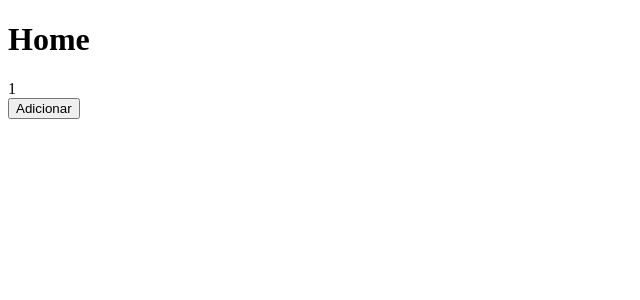
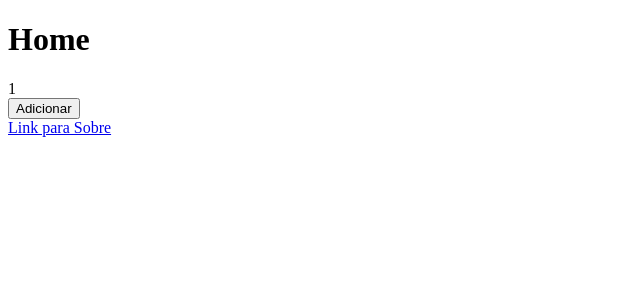
Before and after one commit to josebruno2020/next-js, a Next.js app: page / in a window 1280 px wide. Shown: the top 300 px of the page, without its empty margins (0-640 px from the left). Built offline with nearby package versions, Linux system fonts and the light colour scheme.

Commit message:
pagina sobre

```diff
--- a/pages/index.jsx
+++ b/pages/index.jsx
@@ -1,3 +1,4 @@
+import Link from 'next/link';
 import {useState} from 'react';
 
 function Home(){
@@ -5,6 +6,9 @@ function Home(){
     <div>
       <h1>Home</h1>
       <Contador />
+      <Link href="/sobre">
+        <a>Link para Sobre</a>
+      </Link>
     </div>
 
   );
```
Also changed, not shown: pages/sobre.jsx (added, +12 -0 lines).
